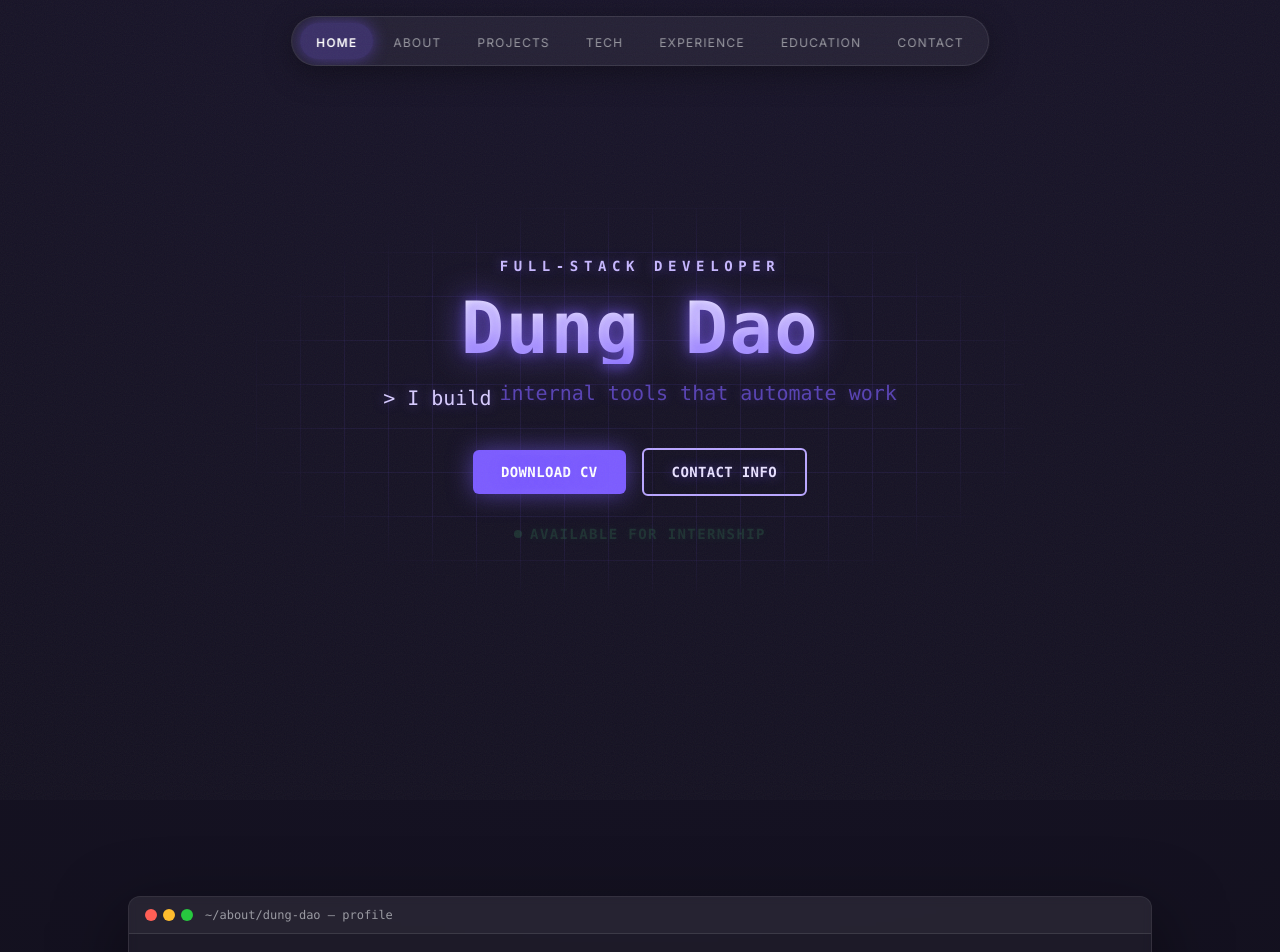
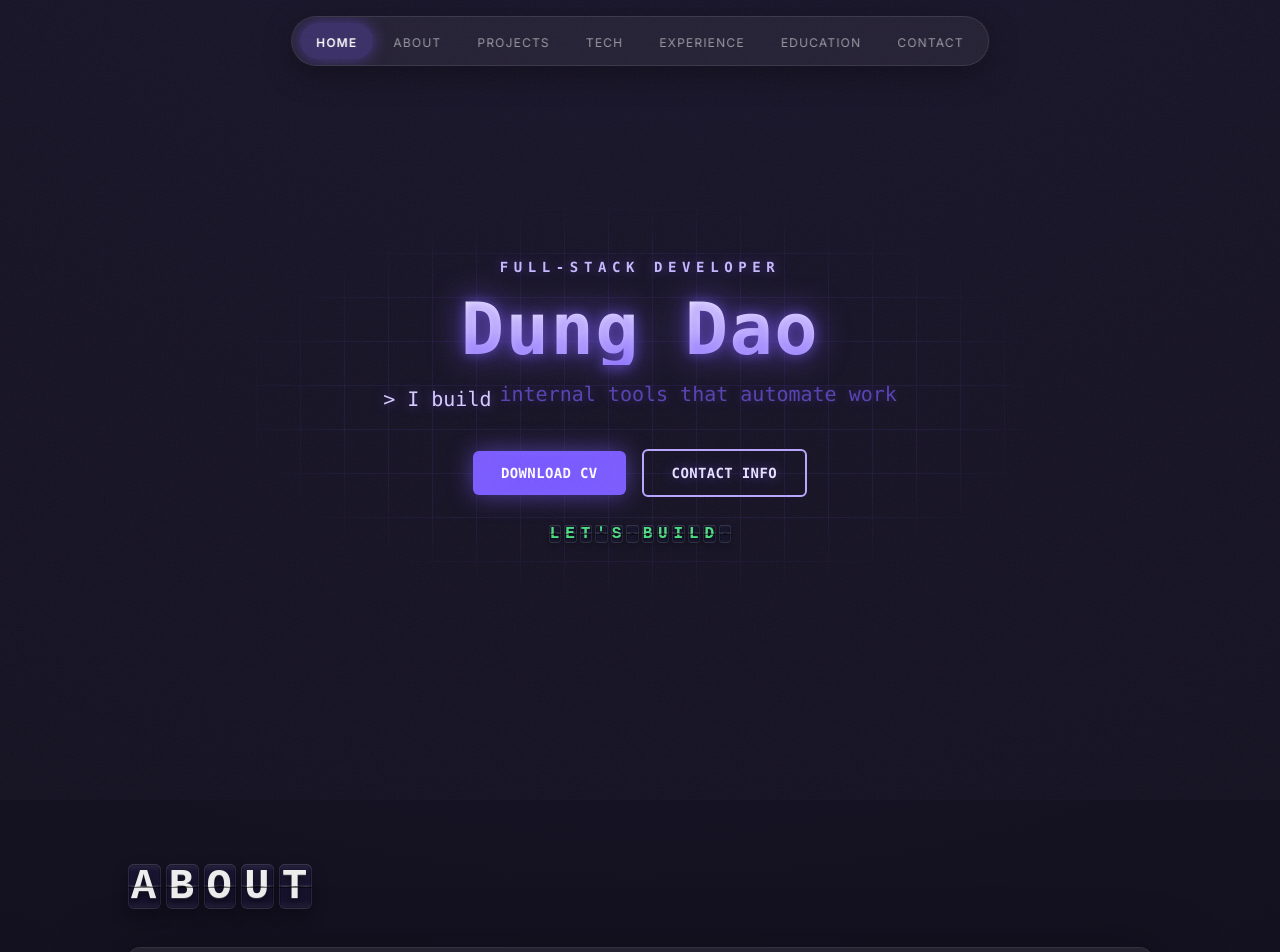
Before and after one commit to DungDao59/Portfolio, a Next.js app: page / in a window 1280 px wide. Shown: the top 952 px of the page. Built offline with nearby package versions, Linux system fonts and the light colour scheme.

Commit message:
feat: apply SplitFlap — section flip-in headings (FlapHeading) + hero cycling status board

```diff
--- a/components/sections/About.tsx
+++ b/components/sections/About.tsx
@@ -2,6 +2,7 @@ import Image from "next/image";
 import { content } from "@/lib/content";
 import { Section } from "@/components/ui/Section";
 import { Reveal } from "@/components/ui/Reveal";
+import { FlapHeading } from "@/components/ui/FlapHeading";
 
 const FACTS: { label: string; value: string }[] = [
   { label: "role", value: content.title },
@@ -16,6 +17,7 @@ export function About() {
 
   return (
     <Section id="about">
+      <FlapHeading text="ABOUT" className="mb-8" />
       <Reveal>
         {/* themed profile "window" */}
         <div className="mx-auto w-full overflow-hidden rounded-xl border border-white/10 bg-white/[0.04] shadow-[0_24px_70px_rgba(0,0,0,0.5)] backdrop-blur-sm">
--- a/components/sections/Contact.tsx
+++ b/components/sections/Contact.tsx
@@ -1,11 +1,13 @@
 import { content } from "@/lib/content";
 import { Section } from "@/components/ui/Section";
 import { Reveal } from "@/components/ui/Reveal";
+import { FlapHeading } from "@/components/ui/FlapHeading";
 
 export function Contact() {
   return (
     <Section id="contact">
-      <div className="text-center">
+      <div className="flex flex-col items-center text-center">
+        <FlapHeading text="CONTACT" className="mb-8 flex justify-center" />
         <Reveal>
           <h2 className="font-display text-5xl font-bold md:text-7xl">Let's build something.</h2>
         </Reveal>
--- a/components/sections/Education.tsx
+++ b/components/sections/Education.tsx
@@ -1,12 +1,13 @@
 import { content } from "@/lib/content";
 import { Section } from "@/components/ui/Section";
 import { Reveal } from "@/components/ui/Reveal";
+import { FlapHeading } from "@/components/ui/FlapHeading";
 
 export function Education() {
   return (
     <Section id="education">
       <div className="w-full">
-        <Reveal><h2 className="font-display mb-10 text-4xl font-bold">Education</h2></Reveal>
+        <FlapHeading text="EDUCATION" className="mb-10" />
         <div className="grid gap-6 md:grid-cols-2">
           {content.education.map((e, i) => (
             <Reveal key={e.id} delay={i * 0.1}>
--- a/components/sections/Experience.tsx
+++ b/components/sections/Experience.tsx
@@ -1,12 +1,13 @@
 import { content } from "@/lib/content";
 import { Section } from "@/components/ui/Section";
 import { Reveal } from "@/components/ui/Reveal";
+import { FlapHeading } from "@/components/ui/FlapHeading";
 
 export function Experience() {
   return (
     <Section id="experience">
       <div className="w-full">
-        <Reveal><h2 className="font-display mb-10 text-4xl font-bold">Experience</h2></Reveal>
+        <FlapHeading text="EXPERIENCE" className="mb-10" />
         <div className="relative border-l border-accent/30 pl-8">
           {content.experience.map((e, i) => (
             <Reveal key={e.id} delay={i * 0.1}>
--- a/components/sections/Hero.tsx
+++ b/components/sections/Hero.tsx
@@ -3,6 +3,7 @@ import { useEffect, useState, useSyncExternalStore } from "react";
 import { content } from "@/lib/content";
 import { Section } from "@/components/ui/Section";
 import { RotatingText } from "@/components/ui/RotatingText";
+import SplitFlapText from "@/components/ui/SplitFlapText";
 import { introState } from "@/lib/introState";
 import { getDive } from "@/lib/scroll";
 
@@ -75,13 +76,21 @@ export function Hero({ immediate = false }: { immediate?: boolean }) {
               Contact Info
             </a>
           </div>
-          <p
-            className="blink mt-7 flex items-center justify-center gap-2 text-sm font-semibold uppercase tracking-widest text-[#4ade80]"
-            style={{ textShadow: "0 0 10px rgba(74,222,128,0.6)" }}
-          >
-            <span className="inline-block h-2 w-2 rounded-full bg-[#4ade80]" />
-            {content.status}
-          </p>
+          <div className="mt-7 flex justify-center">
+            <SplitFlapText
+              words={content.statusWords}
+              tileColor="#14122b"
+              textColor="#4ade80"
+              fontSize={16}
+              gap={3}
+              tileRadius={3}
+              flipDuration={0.1}
+              stagger={0.03}
+              cycleDelay={2200}
+              flipsPerChar={6}
+              padTo={12}
+            />
+          </div>
         </div>
       </div>
     </Section>
--- a/components/sections/Projects.tsx
+++ b/components/sections/Projects.tsx
@@ -1,12 +1,13 @@
 import { content } from "@/lib/content";
 import { Section } from "@/components/ui/Section";
 import { Reveal } from "@/components/ui/Reveal";
+import { FlapHeading } from "@/components/ui/FlapHeading";
 
 export function Projects() {
   return (
     <Section id="projects">
       <div className="w-full">
-        <Reveal><h2 className="font-display mb-10 text-4xl font-bold">Projects</h2></Reveal>
+        <FlapHeading text="PROJECTS" className="mb-10" />
         <div className="grid gap-8 md:grid-cols-3">
           {content.projects.map((p, i) => (
             <Reveal key={p.id} delay={i * 0.1}>
--- a/components/sections/TechStack.tsx
+++ b/components/sections/TechStack.tsx
@@ -1,12 +1,13 @@
 import { content } from "@/lib/content";
 import { Section } from "@/components/ui/Section";
 import { Reveal } from "@/components/ui/Reveal";
+import { FlapHeading } from "@/components/ui/FlapHeading";
 
 export function TechStack() {
   return (
     <Section id="tech">
       <div className="w-full text-center">
-        <Reveal><h2 className="font-display mb-10 text-4xl font-bold">Tech Stack</h2></Reveal>
+        <FlapHeading text="TECH STACK" className="mb-10 flex justify-center" />
         <div className="flex flex-wrap justify-center gap-3">
           {content.techStack.map((t, i) => (
             <Reveal key={t} delay={i * 0.05}>
--- /dev/null
+++ b/components/ui/FlapHeading.tsx
@@ -0,0 +1,47 @@
+"use client";
+import { useEffect, useRef, useState } from "react";
+import SplitFlapText from "./SplitFlapText";
+
+// A section-title split-flap board that flips in from blank when scrolled into view.
+export function FlapHeading({ text, className = "" }: { text: string; className?: string }) {
+  const ref = useRef<HTMLDivElement>(null);
+  const [shown, setShown] = useState(false);
+
+  useEffect(() => {
+    const el = ref.current;
+    if (!el) return;
+    const obs = new IntersectionObserver(
+      ([e]) => {
+        if (e.isIntersecting) {
+          setShown(true);
+          obs.disconnect();
+        }
+      },
+      { threshold: 0.4 },
+    );
+    obs.observe(el);
+    return () => obs.disconnect();
+  }, []);
+
+  const common = {
+    tileColor: "#191531",
+    textColor: "#ededed",
+    tileRadius: 6,
+    gap: 5,
+    fontSize: "clamp(22px, 4.5vw, 42px)",
+    padTo: text.length,
+    flipDuration: 0.1,
+    stagger: 0.04,
+    flipsPerChar: 6,
+  };
+
+  return (
+    <div ref={ref} className={className}>
+      {shown ? (
+        <SplitFlapText key="go" words={["", text]} loop={false} cycleDelay={350} {...common} />
+      ) : (
+        <SplitFlapText key="idle" text="" {...common} />
+      )}
+    </div>
+  );
+}
--- a/lib/content.ts
+++ b/lib/content.ts
@@ -29,6 +29,7 @@ export const content = {
   location: "Ho Chi Minh City",
   tagline: "I build software that solves real problems.",
   status: "Available for internship",
+  statusWords: ["AVAILABLE", "OPEN TO WORK", "LET'S BUILD"],
   headline:
     "Turning complex challenges into clean, reliable web applications — from database to interface.",
   roles: [
```
